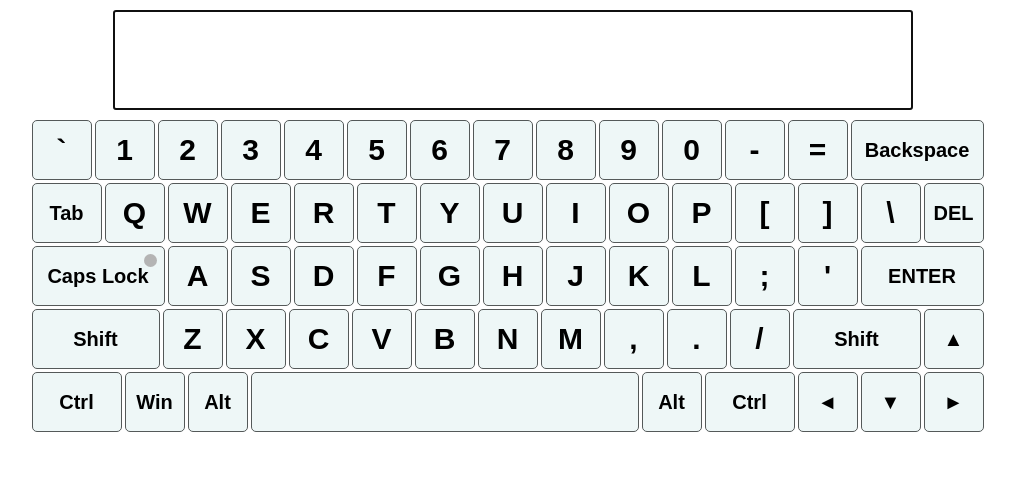
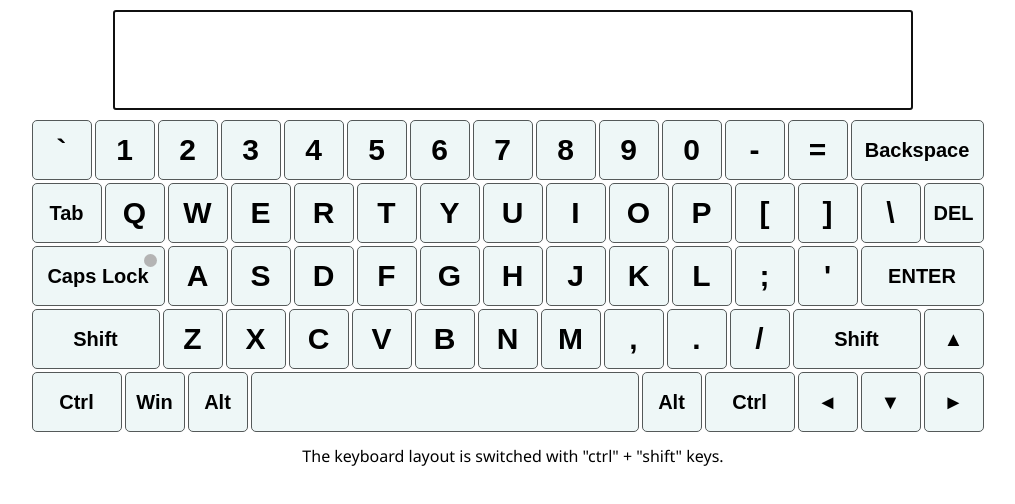
Before and after one commit to SyargeiVal/virtual-keyboard, a website with bundled scripts: page src/index.html in a window 1280 px wide. Shown: the whole page, without its empty margins (127-1142 px from the left). Built offline with nearby package versions, Linux system fonts and the light colour scheme.

Commit message:
feat: add paragraph

```diff
--- a/src/index.js
+++ b/src/index.js
@@ -10,6 +10,7 @@ let shift = false;
 function getKeyboard() {
   const keyBoard = document.createElement('div');
   const input = document.createElement('textarea');
+  const paragraph = document.createElement('p');
   const lng = checkLocalStorage();
   input.setAttribute('autofocus', 'autofocus');
   keyBoard.classList.add('keyboard');
@@ -17,6 +18,8 @@ function getKeyboard() {
     const button = new Button(el, lng);
     keyBoard.append(button.getButton());
   });
+  paragraph.textContent = 'The keyboard layout is switched with "ctrl" + "shift" keys.';
+  document.body.prepend(paragraph);
   document.body.prepend(keyBoard);
   document.body.prepend(input);
   document.addEventListener('keydown', keyDown);
--- a/src/styles.css
+++ b/src/styles.css
@@ -19,11 +19,11 @@ textarea {
     font-size: 20px;
 }
 p {
-    height: 50px;
+    text-align: center;
 }
-.keyboard {
+.keyboard, p {
     width: 963px;
-    margin: 0 auto;
+    margin: 10px auto;
 }
 .key {
     width: 60px;
```
